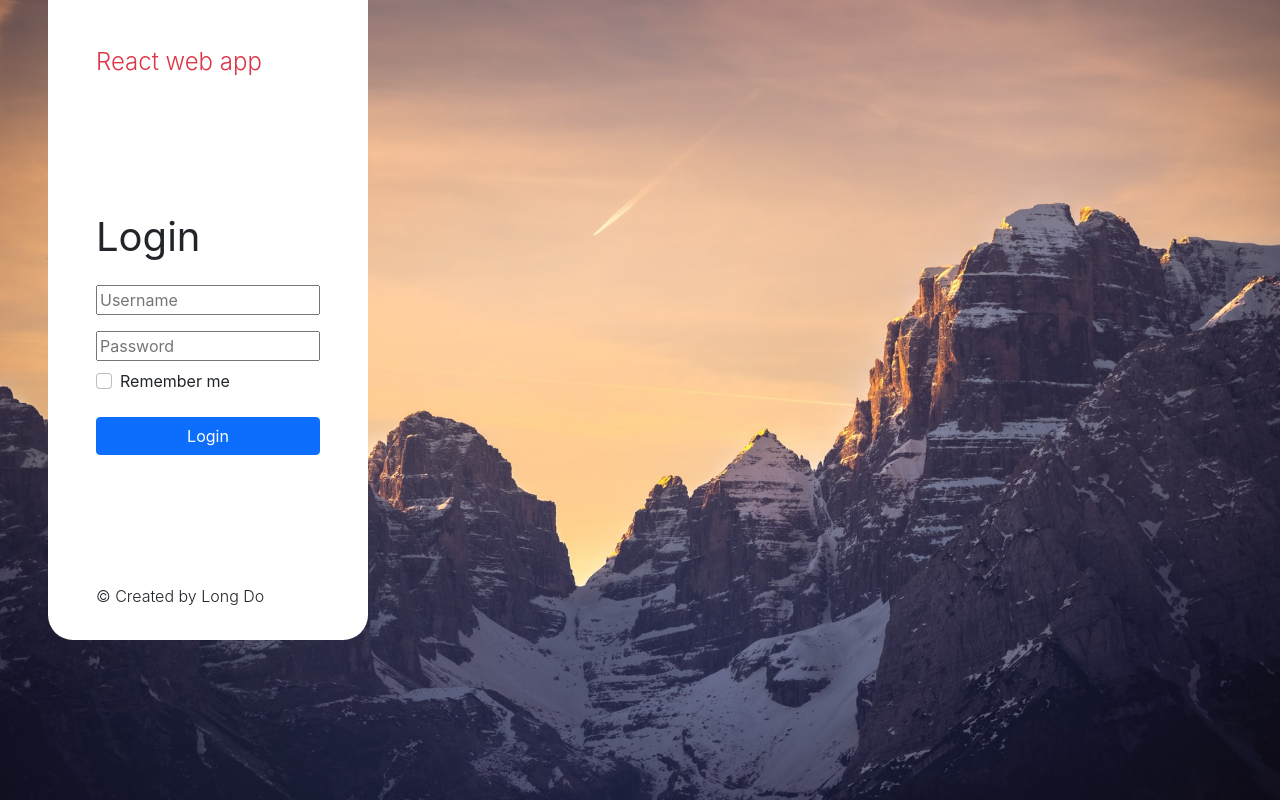
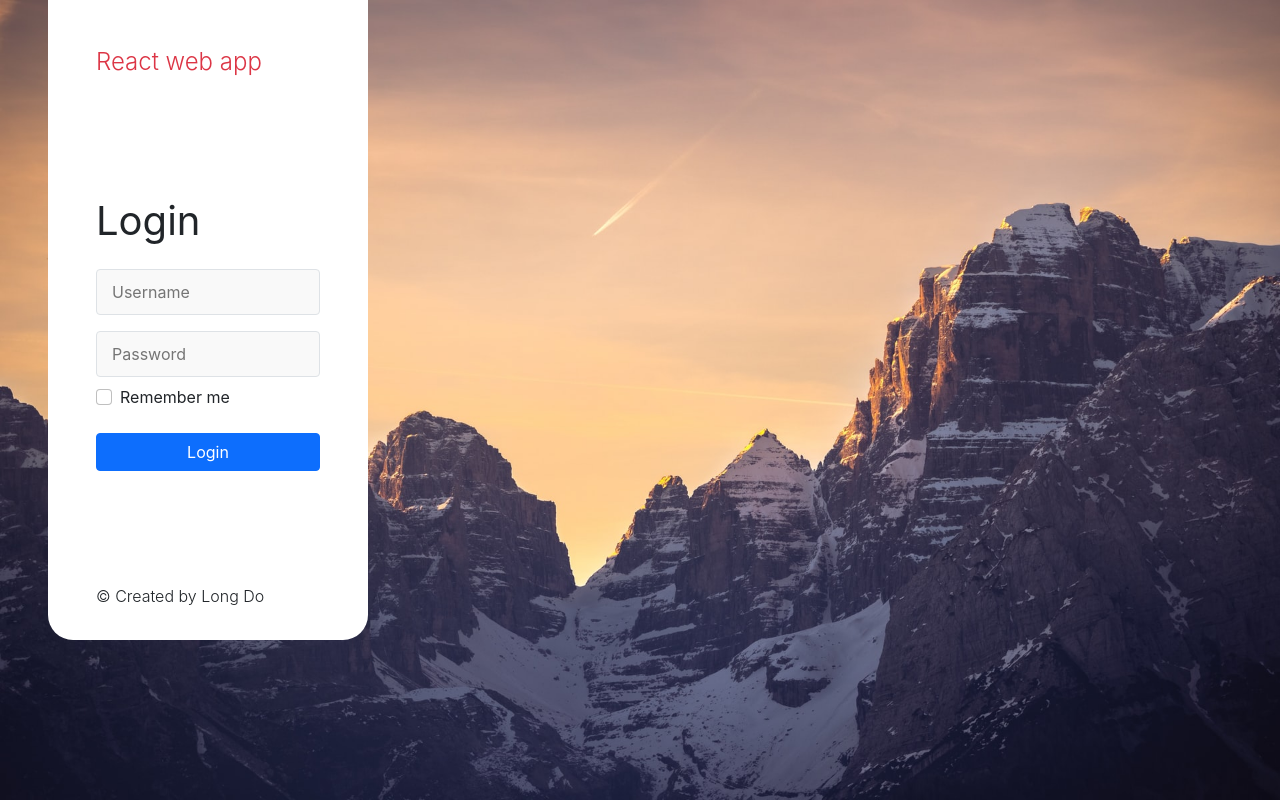
Before and after one commit to Longsans/TWANN, a React (Create React App) app: page /login in a window 1280 px wide. Built offline with nearby package versions, Linux system fonts and the light colour scheme.

Commit message:
apply react-hook-form to login page and edit UI

```diff
--- a/src/components/ContactForm.css
+++ b/src/components/ContactForm.css
@@ -1,5 +1,4 @@
 .contact-input {
   width: 100%;
-  height: 90%;
-  border-radius: 4px;
+  height: 85%;
 }
--- a/src/components/ContactForm.js
+++ b/src/components/ContactForm.js
@@ -1,9 +1,12 @@
 import React, { useEffect } from "react";
 import { useForm } from "react-hook-form";
-import { phoneFormat } from "../regex";
+import { CONTACT_RULES } from "../consts";
 import "./ContactForm.css";
+import "./styles.css";
 
 export const ContactForm = ({ contact, onSubmit, updating, setUpdating }) => {
+  const phoneRules = CONTACT_RULES.phone;
+  const addressRules = CONTACT_RULES.address;
   const {
     register,
     handleSubmit,
@@ -23,7 +26,7 @@ export const ContactForm = ({ contact, onSubmit, updating, setUpdating }) => {
     });
   };
 
-  const submit = handleSubmit(() => {
+  const save = handleSubmit(() => {
     try {
       onSubmit(getValues());
     } catch (error) {
@@ -32,7 +35,7 @@ export const ContactForm = ({ contact, onSubmit, updating, setUpdating }) => {
   });
 
   return (
-    <form className="flex-grow-1" onSubmit={submit}>
+    <form className="flex-grow-1" onSubmit={save}>
       <div className="row row-cols-4">
         <div className="col-3 me-5">
           <label htmlFor="phone" className="d-block mb-1">
@@ -51,40 +54,40 @@ export const ContactForm = ({ contact, onSubmit, updating, setUpdating }) => {
           <input
             type="text"
             {...register("phone", {
-              required: "Phone number cannot be empty",
+              required: phoneRules.requiredError,
               pattern: {
-                value: phoneFormat,
-                message: "Phone number not in correct format",
+                value: phoneRules.pattern,
+                message: phoneRules.patternError,
               },
               minLength: {
-                value: 10,
-                message: "Phone number must be between 10 and 11 characters",
+                value: phoneRules.minLength,
+                message: phoneRules.lengthError,
               },
               maxLength: {
-                value: 11,
-                message: "Phone number must be between 10 and 11 characters",
+                value: phoneRules.maxLength,
+                message: phoneRules.lengthError,
               },
             })}
             disabled={!updating}
-            className="border border-1 shadow-sm contact-input"
+            className="border border-1 rounded-2 ig-input contact-input"
           />
         </div>
         <div className="col-3">
           <input
             type="text"
             {...register("address", {
-              required: "Address cannot be empty",
+              required: addressRules.requiredError,
               minLength: {
-                value: 1,
-                message: "Address must be between 1 and 75 characters",
+                value: addressRules.minLength,
+                message: addressRules.lengthError,
               },
               maxLength: {
-                value: 75,
-                message: "Address must be between 1 and 75 characters",
+                value: addressRules.maxLength,
+                message: addressRules.lengthError,
               },
             })}
             disabled={!updating}
-            className="border border-1 shadow-sm contact-input"
+            className="border border-1 rounded-2 ig-input contact-input"
           />
         </div>
         <div className="col ms-4">
--- a/src/components/LoginForm.js
+++ b/src/components/LoginForm.js
@@ -1,32 +1,60 @@
-export const LoginForm = (props) => {
+import { useForm } from "react-hook-form";
+import { CREDENTIALS_RULES } from "../consts";
+import "./styles.css";
+
+export const LoginForm = ({ onSubmit }) => {
+  const usernameRules = CREDENTIALS_RULES.username;
+  const pwdRules = CREDENTIALS_RULES.password;
+  const {
+    register,
+    handleSubmit,
+    getValues,
+    formState: { errors },
+  } = useForm();
+
+  const login = handleSubmit(async () => await onSubmit(getValues()));
+
   return (
-    <form
-      onSubmit={async (e) => {
-        e.preventDefault();
-        props.onSubmit();
-      }}
-    >
+    <form onSubmit={login}>
       <input
-        className="d-block w-100"
+        {...register("username", {
+          required: usernameRules.requiredError,
+          minLength: {
+            value: usernameRules.minLength,
+            message: usernameRules.lengthError,
+          },
+          maxLength: {
+            value: usernameRules.maxLength,
+            message: usernameRules.lengthError,
+          },
+        })}
+        className="d-block w-100 border border-1 rounded-2 ig-input"
         type="text"
-        value={props.username}
-        onChange={(e) => props.onUsernameChange(e.target.value)}
         placeholder="Username"
       />
+      <span className="text-danger">{errors.username?.message}</span>
       <input
-        className="d-block w-100 mt-3"
+        {...register("password", {
+          required: pwdRules.requiredError,
+          minLength: {
+            value: pwdRules.minLength,
+            message: pwdRules.lengthError,
+          },
+          maxLength: {
+            value: pwdRules.maxLength,
+            message: pwdRules.lengthError,
+          },
+        })}
+        className="d-block w-100 mt-3 border border-1 rounded-2 ig-input"
         type="password"
-        value={props.password}
-        onChange={(e) => props.onPasswordChange(e.target.value)}
         placeholder="Password"
       />
+      <span className="text-danger">{errors.password?.message}</span>
       <div className="form-check mb-4 mt-2">
         <input
+          {...register("rememberPwd")}
           className="form-check-input"
           type="checkbox"
-          checked={props.rememberUser}
-          onChange={(e) => props.onRememberUserChange(e.currentTarget.checked)}
-          id="rememberPwd"
         />
         <label className="form-check-label" htmlFor="rememberPwd">
           Remember me
--- /dev/null
+++ b/src/components/styles.css
@@ -0,0 +1,5 @@
+.ig-input {
+  background-color: #f9f9f9;
+  padding: 10px;
+  padding-left: 15px;
+}
--- /dev/null
+++ b/src/consts.js
@@ -0,0 +1,51 @@
+export const CREDENTIALS_RULES = {
+  username: {
+    minLength: 4,
+    maxLength: 20,
+    get lengthError() {
+      return lengthError("Username", this.minLength, this.maxLength);
+    },
+    get requiredError() {
+      return requiredError("Username");
+    },
+  },
+  password: {
+    minLength: 4,
+    maxLength: 20,
+    get lengthError() {
+      return lengthError("Password", this.minLength, this.maxLength);
+    },
+    get requiredError() {
+      return requiredError("Password");
+    },
+  },
+};
+export const CONTACT_RULES = {
+  phone: {
+    minLength: 10,
+    maxLength: 11,
+    pattern: /^0[1-9][0-9]+$/,
+    get lengthError() {
+      return lengthError("Phone number", this.minLength, this.maxLength);
+    },
+    get requiredError() {
+      return requiredError("Phone number");
+    },
+    patternError: "Phone number not in correct format",
+  },
+  address: {
+    minLength: 1,
+    maxLength: 75,
+    get lengthError() {
+      return lengthError("Address", this.minLength, this.maxLength);
+    },
+    get requiredError() {
+      return requiredError("Address");
+    },
+  },
+};
+
+const lengthError = (propName, min, max) =>
+  `${propName} must be between ${min} and ${max} characters`;
+
+const requiredError = (propName) => `${propName} cannot be empty`;
--- a/src/pages/Login.js
+++ b/src/pages/Login.js
@@ -2,21 +2,12 @@ import React from "react";
 import "./Login.css";
 import { LoginForm } from "../components/LoginForm";
 import { useState } from "react";
-import { Navigate } from "react-router-dom";
 import { useAuth } from "../hooks/useAuth";
 
 export const Login = () => {
-  const [username, setUsername] = useState("");
-  const [password, setPassword] = useState("");
-  const [rememberUser, setRememberUser] = useState(false);
   const auth = useAuth();
 
-  const handleSubmitForm = async () => {
-    if (!username || !password) {
-      alert("You haven't filled all login info.");
-      return;
-    }
-
+  const handleSubmitForm = async ({ username, password, rememberUser }) => {
     try {
       await auth.signIn(username, password, rememberUser);
     } catch (errorMsg) {
@@ -33,15 +24,7 @@ export const Login = () => {
 
         <div className="d-flex flex-column">
           <h1 className="fw-normal text-start mt-3 mb-4">Login</h1>
-          <LoginForm
-            username={username}
-            password={password}
-            rememberUser={rememberUser}
-            onUsernameChange={(u) => setUsername(u)}
-            onPasswordChange={(p) => setPassword(p)}
-            onRememberUserChange={(r) => setRememberUser(r)}
-            onSubmit={handleSubmitForm}
-          ></LoginForm>
+          <LoginForm onSubmit={handleSubmitForm} />
         </div>
         <div className="flex-grow-1"></div>
         <p className="fw-light">&copy; Created by Long Do</p>
--- a/src/regex.js
+++ /dev/null
@@ -1 +0,0 @@
-export const phoneFormat = /^0[1-9][0-9]+$/;
```
